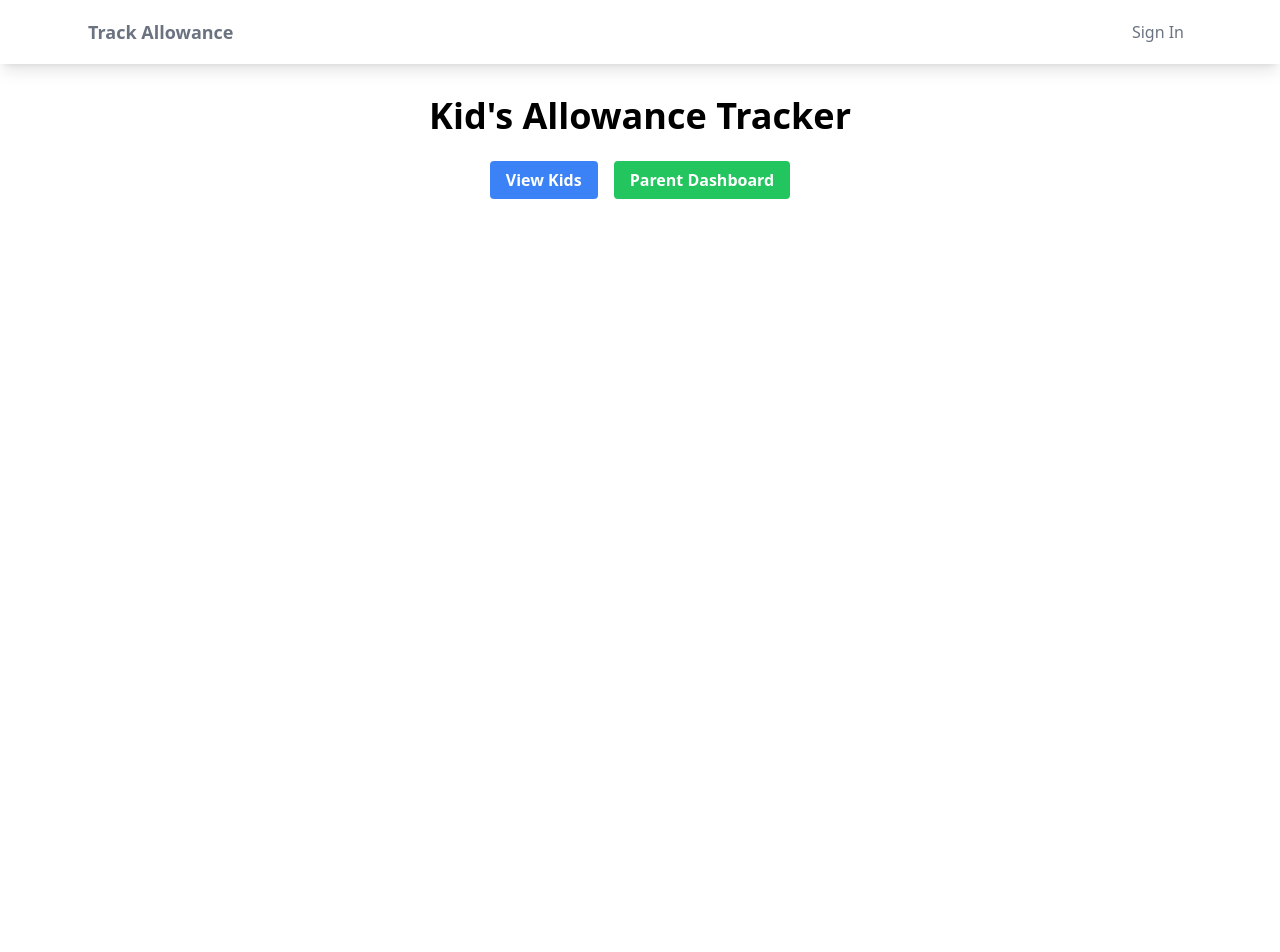
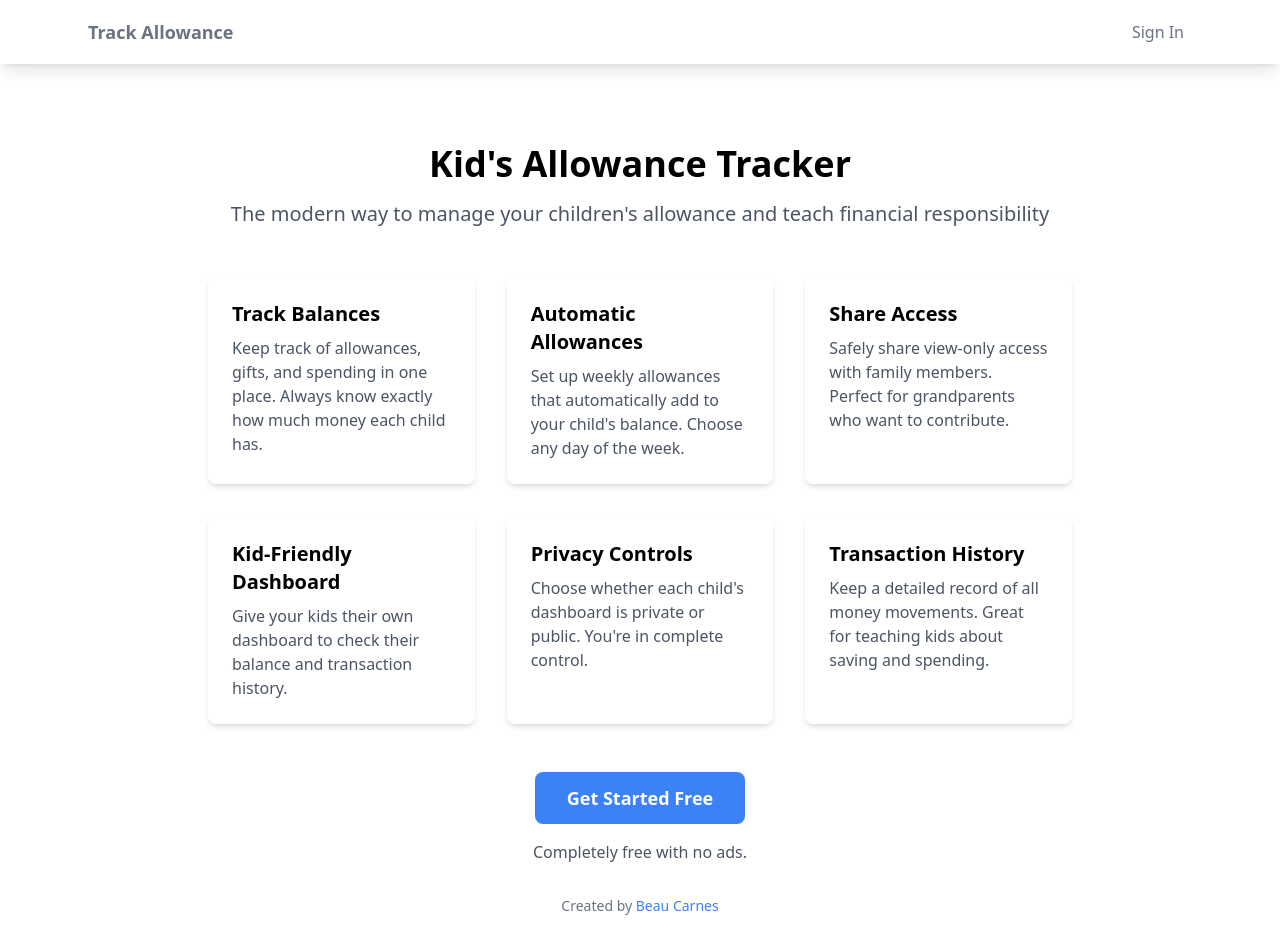
Before and after one commit to beaucarnes/allowance, a Next.js app: page / in a window 1280 px wide. Shown: the top 952 px of the page. Before the commit the page ends 800 px from the top, so only its background shows below. Built offline with nearby package versions, Linux system fonts and the light colour scheme; no server answers.

Commit message:
update kids page url

```diff
--- a/app/components/AddKidForm.tsx
+++ b/app/components/AddKidForm.tsx
@@ -113,7 +113,7 @@ export default function AddKidForm({ userId, userEmail, onClose, onSuccess }: Ad
               Dashboard URL
             </label>
             <div className="flex items-center space-x-2">
-              <span className="text-gray-500">/kids/</span>
+              <span className="text-gray-500">/</span>
               <input
                 type="text"
                 value={slug}
--- /dev/null
+++ b/app/components/KidsList.tsx
@@ -0,0 +1,29 @@
+import Link from 'next/link'
+
+interface KidData {
+  id: string;
+  name: string;
+  total: number;
+  parentId: string;
+  sharedWith: string[];
+  public?: boolean;
+  slug: string;
+}
+
+export default function KidsList({ kids }: { kids: KidData[] }) {
+  return (
+    <div className="max-w-4xl mx-auto px-4 py-8">
+      <h1 className="text-3xl font-bold mb-6">Kids List</h1>
+      <div className="mt-8">
+        {kids.map(kid => (
+          <Link key={kid.id} href={`/${kid.slug}`}>
+            <div className="border rounded-md p-4 mb-4">
+              <h2 className="text-2xl font-bold">{kid.name}</h2>
+              <p>Total: ${kid.total}</p>
+            </div>
+          </Link>
+        ))}
+      </div>
+    </div>
+  )
+}
--- a/app/components/NavBar.tsx
+++ b/app/components/NavBar.tsx
@@ -73,7 +73,7 @@ export default function NavBar() {
                   href="/kids"
                   className="py-4 px-2 text-gray-500 hover:text-gray-700 transition duration-300"
                 >
-                  Kids
+                  Kids List
                 </Link>
               </div>
             )}
--- a/app/components/TransactionsList.tsx
+++ b/app/components/TransactionsList.tsx
@@ -80,6 +80,7 @@ export default function TransactionsList({
       if (prevPageData) {
         setTransactions(prevPageData.docs)
         setHasMore(prevPageData.hasMore)
+        setCurrentPage(prev => prev - 1)
         return
       }
     }
@@ -114,6 +115,7 @@ export default function TransactionsList({
           lastVisible: snapshot.docs[snapshot.docs.length - 1],
           hasMore: hasMoreDocs
         }])
+        setCurrentPage(prev => prev + 1)
       } catch (error) {
         console.error('Error loading next page:', error)
       } finally {
@@ -269,44 +271,36 @@ export default function TransactionsList({
         </tbody>
       </table>
 
-      {transactions.length > 0 && (
-        <div className="mt-4 flex justify-between items-center">
-          <div className="text-sm text-gray-600">
-            Page {currentPage}
-          </div>
-          <div className="space-x-2">
+      {(currentPage > 1 || hasMore) && (
+        <div className="mt-4 flex items-center justify-between">
           <button
-              onClick={() => {
-                if (currentPage > 1) {
-                  setCurrentPage(prev => prev - 1)
-                  loadPage('prev')
-                }
-              }}
-              disabled={currentPage === 1 || isLoading}
-              className={`px-4 py-2 rounded ${
-                currentPage === 1 || isLoading
-                  ? 'bg-gray-200 cursor-not-allowed'
-                  : 'bg-blue-500 hover:bg-blue-600 text-white'
+            onClick={() => loadPage('prev')}
+            disabled={currentPage <= 1 || isLoading}
+            className={`px-4 py-2 text-sm ${
+              currentPage <= 1
+                ? 'text-gray-400 cursor-not-allowed'
+                : 'text-blue-500 hover:text-blue-700'
             }`}
           >
             Previous
           </button>
+
+          <span className="text-sm text-gray-600">
+            Page {currentPage}
+          </span>
+
           <button
-              onClick={() => {
-                setCurrentPage(prev => prev + 1)
-                loadPage('next')
-              }}
+            onClick={() => loadPage('next')}
             disabled={!hasMore || isLoading}
-              className={`px-4 py-2 rounded ${
-                !hasMore || isLoading
-                  ? 'bg-gray-200 cursor-not-allowed'
-                  : 'bg-blue-500 hover:bg-blue-600 text-white'
+            className={`px-4 py-2 text-sm ${
+              !hasMore
+                ? 'text-gray-400 cursor-not-allowed'
+                : 'text-blue-500 hover:text-blue-700'
             }`}
           >
             Next
           </button>
         </div>
-        </div>
       )}
     </div>
   )
--- a/app/kids/page.tsx
+++ b/app/kids/page.tsx
@@ -85,7 +85,7 @@ export default async function KidsPage() {
       <div className="grid grid-cols-1 md:grid-cols-2 lg:grid-cols-3 gap-4">
         {kids.map((kid) => (
           <Link
-            href={`/kids/${kid.slug}`}
+            href={`/${kid.slug}`}
             key={kid.id}
             className="block p-6 bg-white rounded-lg border border-gray-200 shadow-md hover:bg-gray-50"
           >
--- a/app/middleware.ts
+++ b/app/middleware.ts
@@ -2,24 +2,34 @@ import { NextResponse } from 'next/server'
 import type { NextRequest } from 'next/server'
 
 export async function middleware(request: NextRequest) {
-  // Check for session cookie on /kids route
-  if (request.nextUrl.pathname === '/kids' || request.nextUrl.pathname.startsWith('/kids/')) {
+  const path = request.nextUrl.pathname;
+
+  // Skip middleware for known routes
+  if (
+    path === '/' ||
+    path.startsWith('/api/') ||
+    path.startsWith('/parent') ||
+    path.startsWith('/_next/') ||
+    path.includes('.')
+  ) {
+    return NextResponse.next();
+  }
+
+  // For all other paths, treat them as potential kid slugs
+  const slug = path.split('/')[1]; // Get first part after /
+  if (slug) {
     const session = request.cookies.get('session')
-
     if (!session) {
-      // If accessing /kids directly, redirect to login
-      if (request.nextUrl.pathname === '/kids') {
-        return NextResponse.redirect(new URL('/parent', request.url))
-      }
-
-      // For specific kid pages, continue to let the page handle public access
-      if (request.nextUrl.pathname.startsWith('/kids/')) {
-        return NextResponse.next()
-      }
+      // Let the page handle public access
+      return NextResponse.next()
     }
   }
+
+  return NextResponse.next()
 }
 
 export const config = {
-  matcher: ['/kids', '/kids/:path*']
+  matcher: [
+    '/((?!api|_next/static|_next/image|favicon.ico).*)',
+  ]
 }
--- a/app/page.tsx
+++ b/app/page.tsx
@@ -2,16 +2,71 @@ import Link from 'next/link'
 
 export default function Home() {
   return (
-    <div className="text-center">
-      <h1 className="text-4xl font-bold mb-8">Kid's Allowance Tracker</h1>
-      <div className="space-x-4">
-        <Link href="/kids" className="bg-blue-500 hover:bg-blue-700 text-white font-bold py-2 px-4 rounded">
-          View Kids
+    <div className="max-w-4xl mx-auto px-4 py-12">
+      <div className="text-center mb-12">
+        <h1 className="text-4xl font-bold mb-4">Kid's Allowance Tracker</h1>
+        <p className="text-xl text-gray-600 mb-8">
+          The modern way to manage your children's allowance and teach financial responsibility
+        </p>
+      </div>
+
+      <div className="grid md:grid-cols-2 lg:grid-cols-3 gap-8 mb-12">
+        <FeatureCard
+          title="Track Balances"
+          description="Keep track of allowances, gifts, and spending in one place. Always know exactly how much money each child has."
+        />
+        <FeatureCard
+          title="Automatic Allowances"
+          description="Set up weekly allowances that automatically add to your child's balance. Choose any day of the week."
+        />
+        <FeatureCard
+          title="Share Access"
+          description="Safely share view-only access with family members. Perfect for grandparents who want to contribute."
+        />
+        <FeatureCard
+          title="Kid-Friendly Dashboard"
+          description="Give your kids their own dashboard to check their balance and transaction history."
+        />
+        <FeatureCard
+          title="Privacy Controls"
+          description="Choose whether each child's dashboard is private or public. You're in complete control."
+        />
+        <FeatureCard
+          title="Transaction History"
+          description="Keep a detailed record of all money movements. Great for teaching kids about saving and spending."
+        />
+      </div>
+
+      <div className="text-center">
+        <Link
+          href="/parent"
+          className="inline-block bg-blue-500 hover:bg-blue-600 text-white font-bold py-3 px-8 rounded-lg text-lg transition-colors"
+        >
+          Get Started Free
         </Link>
-        <Link href="/parent" className="bg-green-500 hover:bg-green-700 text-white font-bold py-2 px-4 rounded">
-          Parent Dashboard
-        </Link>
+        <p className="mt-4 text-gray-600">
+          Completely free with no ads.
+        </p>
+        <p className="mt-8 text-sm text-gray-500">
+          Created by <a
+            href="https://github.com/beaucarnes"
+            target="_blank"
+            rel="noopener noreferrer"
+            className="text-blue-500 hover:text-blue-700"
+          >
+            Beau Carnes
+          </a>
+        </p>
       </div>
     </div>
   )
 }
+
+function FeatureCard({ title, description }: { title: string; description: string }) {
+  return (
+    <div className="bg-white p-6 rounded-lg shadow-md">
+      <h2 className="text-xl font-bold mb-2">{title}</h2>
+      <p className="text-gray-600">{description}</p>
+    </div>
+  )
+}
--- a/app/parent/kid/[slug]/settings/SettingsPage.tsx
+++ b/app/parent/kid/[slug]/settings/SettingsPage.tsx
@@ -25,7 +25,7 @@ export default function SettingsPage({ kid }: { kid: KidData }) {
       <div className="flex justify-between items-center mb-6">
         <h1 className="text-3xl font-bold">Settings for {kid.name}</h1>
         <Link
-          href={`/parent/kid/${kid.slug}`}
+          href={`/${kid.slug}`}
           className="text-gray-600 hover:text-gray-800"
         >
           Back to Dashboard
```
Also changed, not shown: app/[slug]/page.tsx (renamed from app/kids/[slug]/page.tsx, +14 -49 lines), app/parent/page.tsx (line endings or trailing spaces). Lines whose indentation alone changed are shown as unchanged.
